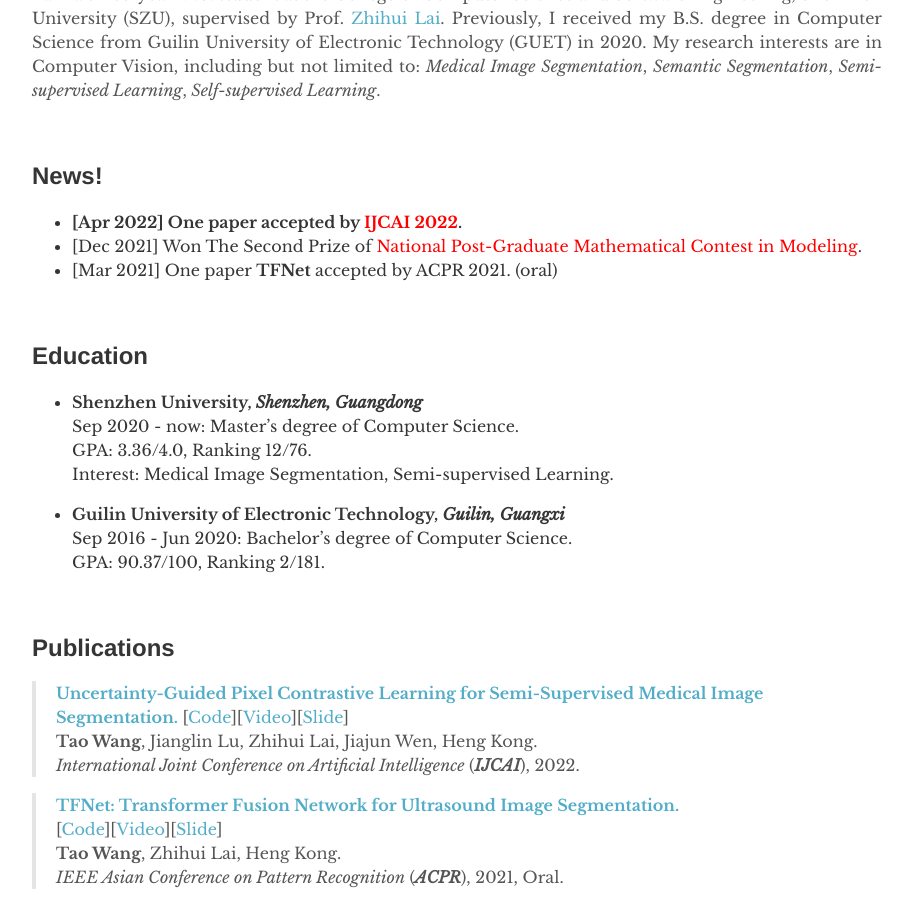
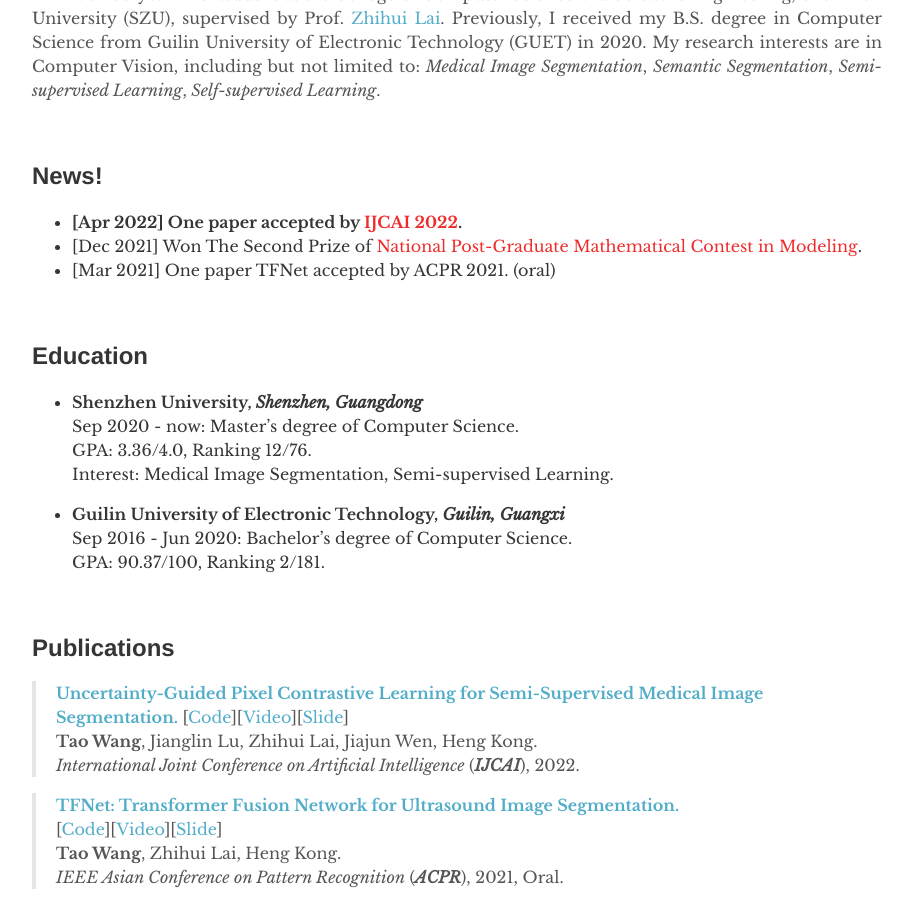
Before and after one commit to taovv/taovv.github.io, a Jekyll site: the page built from index.md, in a window 1280 px wide and 900 px high, scrolled down 524 px. Shown: the whole window, without its empty margins (183-1096 px from the left). Built offline with Jekyll 4.4.1, drawn with Linux system fonts in a browser that asks for light colours; a script that is not in the unit is left out.

Commit message:
Update index.md

```diff
--- a/index.md
+++ b/index.md
@@ -10,9 +10,9 @@ layout: about
 
 ## News!
 
-- <b>[Apr 2022] One paper accepted by <font color="red">IJCAI 2022</font>.</b><br>
-- [Dec 2021] Won The Second Prize of <font color="red">National Post-Graduate Mathematical Contest in Modeling</font>.
-- [Mar 2021] One paper **TFNet** accepted by ACPR 2021. (oral)<br>
+- <b>[Apr 2022] One paper accepted by <font color="#EE2C2C">IJCAI 2022</font>.</b><br>
+- [Dec 2021] Won The Second Prize of <font color="#EE2C2C">National Post-Graduate Mathematical Contest in Modeling</font>.
+- [Mar 2021] One paper TFNet accepted by ACPR 2021. (oral)<br>
 
 <br>
 
```
